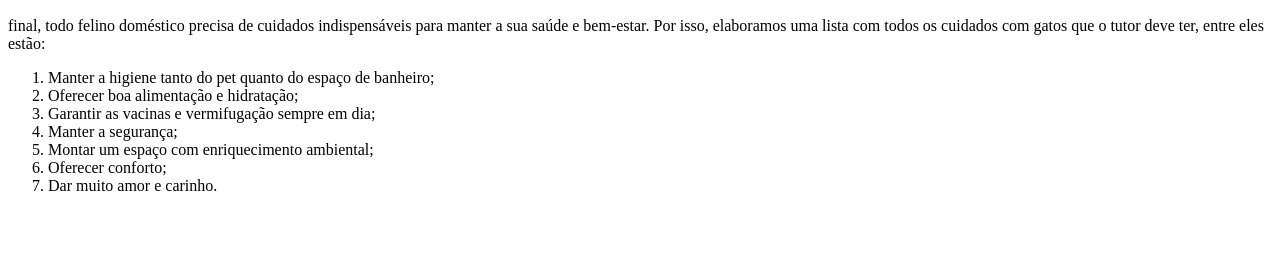
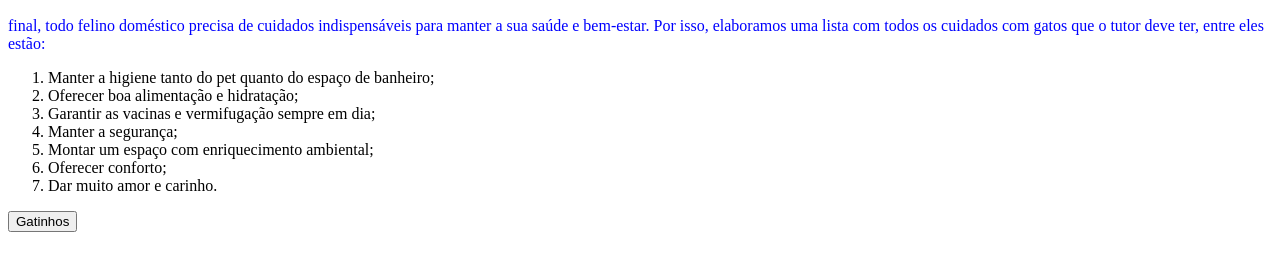
Before and after one commit to tiagoeo/Website_JK_Atividade_20_09_2023, a plain HTML site: page index.html in a window 1280 px wide. Shown: the part 211-482 px from the top of the page. Drawn offline with Linux system fonts and the light colour scheme.

Commit message:
Adicionado Javascript e CSS

```diff
--- a/index.html
+++ b/index.html
@@ -4,6 +4,7 @@
     <meta charset="UTF-8">
     <meta name="viewport" content="width=device-width, initial-scale=1.0">
     <title>Pet Gatos - Cuidando do seu animal</title>
+    <link rel="stylesheet" type="text/css" href="styles.css">
 </head>
 <body>
     <img src="https://img.freepik.com/vetores-gratis/gato-bonito-sentado-ilustracao-em-vetor-icone-dos-desenhos-animados-conceito-de-icone-de-natureza-animal-isolado-de-vetor-premium-estilo-de-desenho-animado-plano_138676-4148.jpg?w=2000" height="200" width="200">
@@ -24,5 +25,12 @@
 
     <li>Dar muito amor e carinho.</p></li>
     </ol>
+
+    <button type="button" onclick="Evento()">Gatinhos</button>
+    <script>
+        function Evento(){
+            alert('evento funcionando')
+        }
+    </script>
 </body>
 </html>
--- /dev/null
+++ b/styles.css
@@ -0,0 +1,3 @@
+p {
+    color: blue;
+}
```
